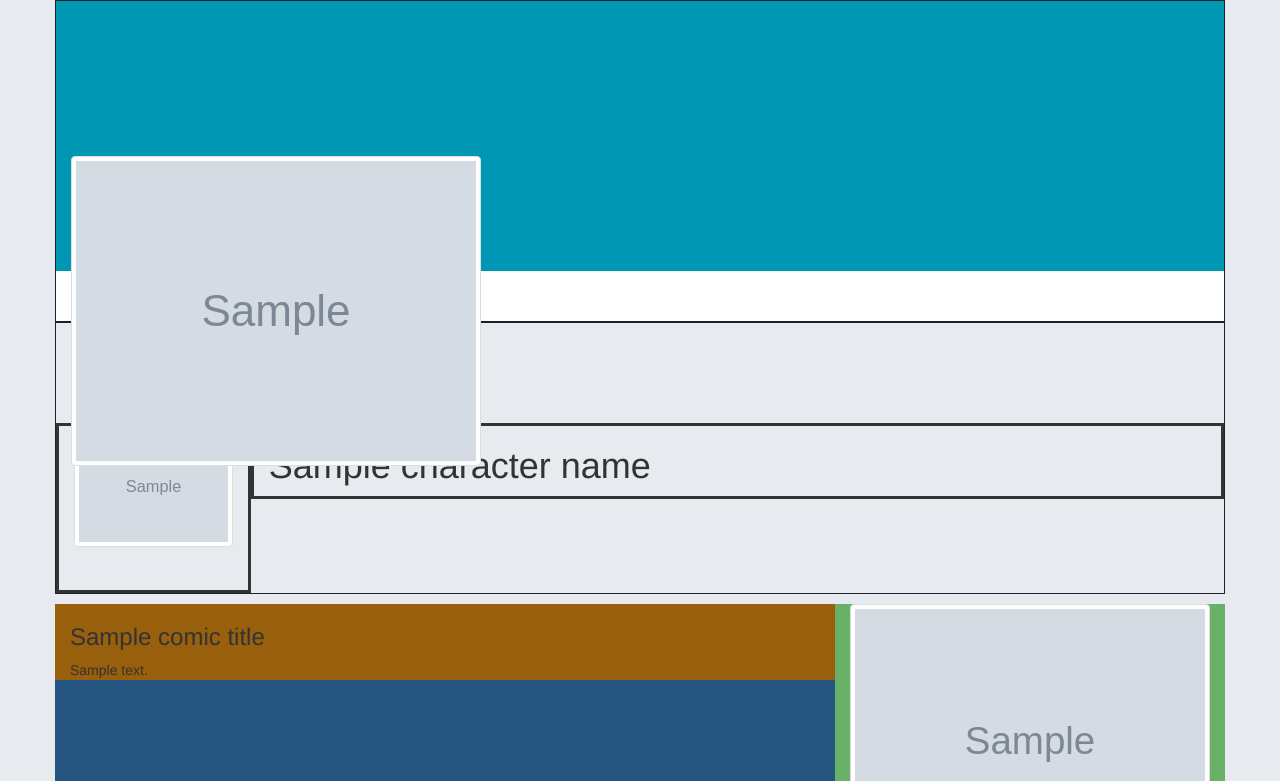
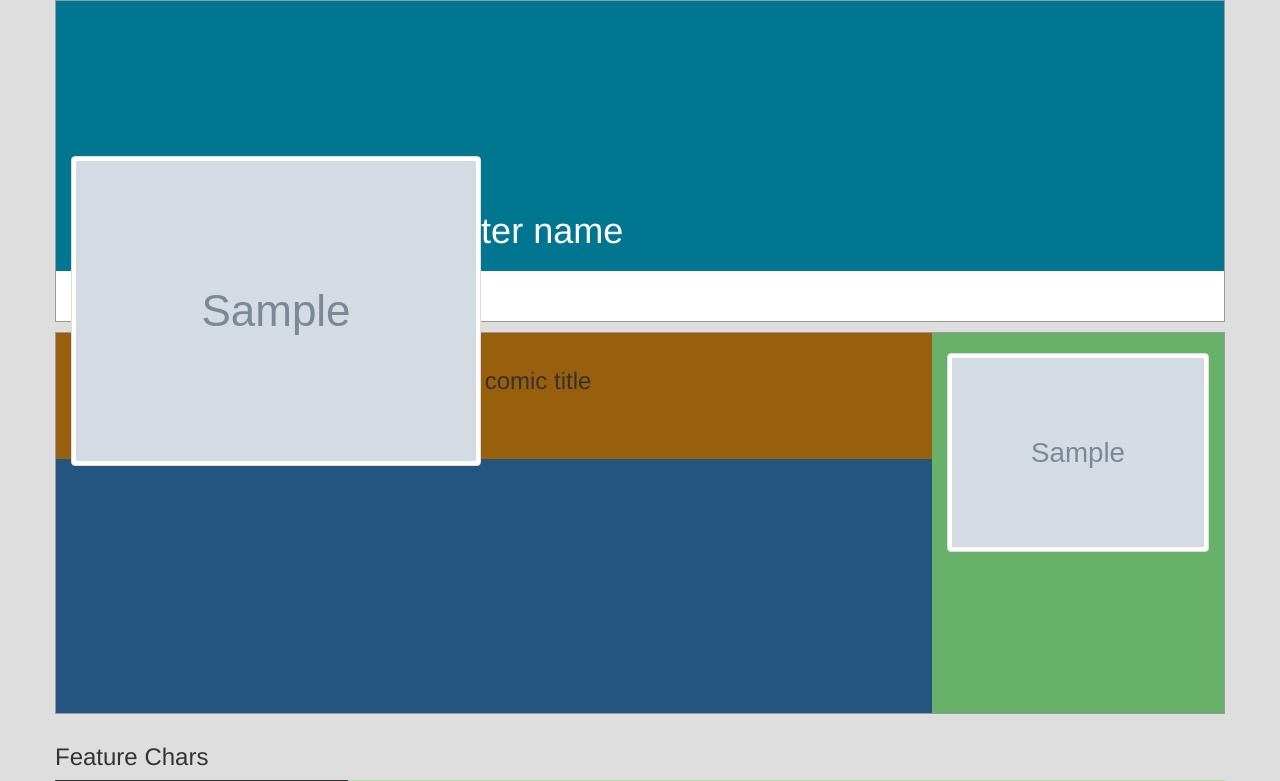
Before and after one commit to fernandoe/the-comics, a Flask app: template src/templates/index.html in a window 1280 px wide. Shown: the top 781 px of the page. Run offline with Flask 2, Linux system fonts and the light colour scheme; the template is opened without the code that fills it: most values are stand-ins (such as "Sample title", 1, 10 or a date in 2020); grey boxes marked "Sample" are stand-in pictures; some libraries are stand-ins or nearby versions.

Commit message:
Adjusting template

```diff
--- a/src/static/css/the-comics.css
+++ b/src/static/css/the-comics.css
@@ -1,11 +1,40 @@
 body {
-    background-color: #E7EBF0;
+    background-color: #dedede;
 }
 
-.tc-header {
-    border: 1px solid #1d2129;
+.tc-border {
+    border: 1px solid #999999;
+}
+
+.tc-header-background {
+    background-color: #007691;
+    height: 270px;
+}
+
+.tc-header-name {
+    color: white;
+    margin-left: 170px;
+    margin-top: 210px;
 }
 
 .tc-hr {
     height: 10px;
 }
+
+.tc-comic-title-label {
+    padding: 5px;
+}
+
+.tc-comic-description {
+    padding: 20px;
+}
+
+.tc-comic-title-title h3 {
+    margin: 5px;
+}
+
+.tc-comic-image-container {
+    background-color: #67b168; /* REMOVE IT */
+    height: 380px;
+    padding-top: 20px;
+}
--- a/src/templates/index.html
+++ b/src/templates/index.html
@@ -13,46 +13,37 @@
 
 <div class="container">
 
-    <div class="row tc-header">
-        <div class="col-md-12" style="height: 270px; background-color: #0097B4;">
+    <div class="row tc-border">
+        <div class="col-md-12 tc-header-background">
             <img src="{{character_image}}" class="img-thumbnail" style="margin-top: 155px; z-index: 999999; position: absolute">
+            <h1 class="tc-header-name">{{ character_name }}</h1>
         </div>
         <div class="col-md-12" style="height: 50px; background-color: white; z-index: 2"></div>
     </div>
 
-
-    <div class="row tc-header">
-        <div class="col-md-12">
-            <div class="row" style="height: 100px"></div>
-            <div class="row">
-                <div class="col-md-2 text-center" style="border: solid; height: 170px">
-                    <img src="{{character_image}}" class="img-thumbnail">
-                </div>
-                <div class="col-md-10" style="border: solid;">
-                    <h1>{{ character_name }}</h1>
-                </div>
-            </div>
-        </div>
-    </div>
-
     <div class="row tc-hr"></div>
 
-    <div class="row">
+    <div class="row tc-border">
         <div class="col-md-12" style="background-color:#245580">
             <div class="row">
-                <div class="col-md-8" style="background-color: #985f0d">
+                <div class="col-md-9" style="background-color: #985f0d">
                     <div class="row">
                         <div class="col-md-12">
+                            <div class="tc-comic-title-label">Comic Story:</div>
+                        </div>
+                    </div>
+                    <div class="row">
+                        <div class="col-md-12 text-center tc-comic-title-title">
                             <h3>{{ comic_title }}</h3>
                         </div>
                     </div>
                     <div class="row">
-                        <div class="col-md-12">
+                        <div class="col-md-12 tc-comic-description">
                             <div>{{ comic_description|safe or "" }}</div>
                         </div>
                     </div>
                 </div>
-                <div class="col-md-4 text-center" style="background-color: #67b168">
+                <div class="col-md-3 text-center tc-comic-image-container">
                     <img src="{{ comic_image }}" class="img-thumbnail">
                 </div>
             </div>
```
